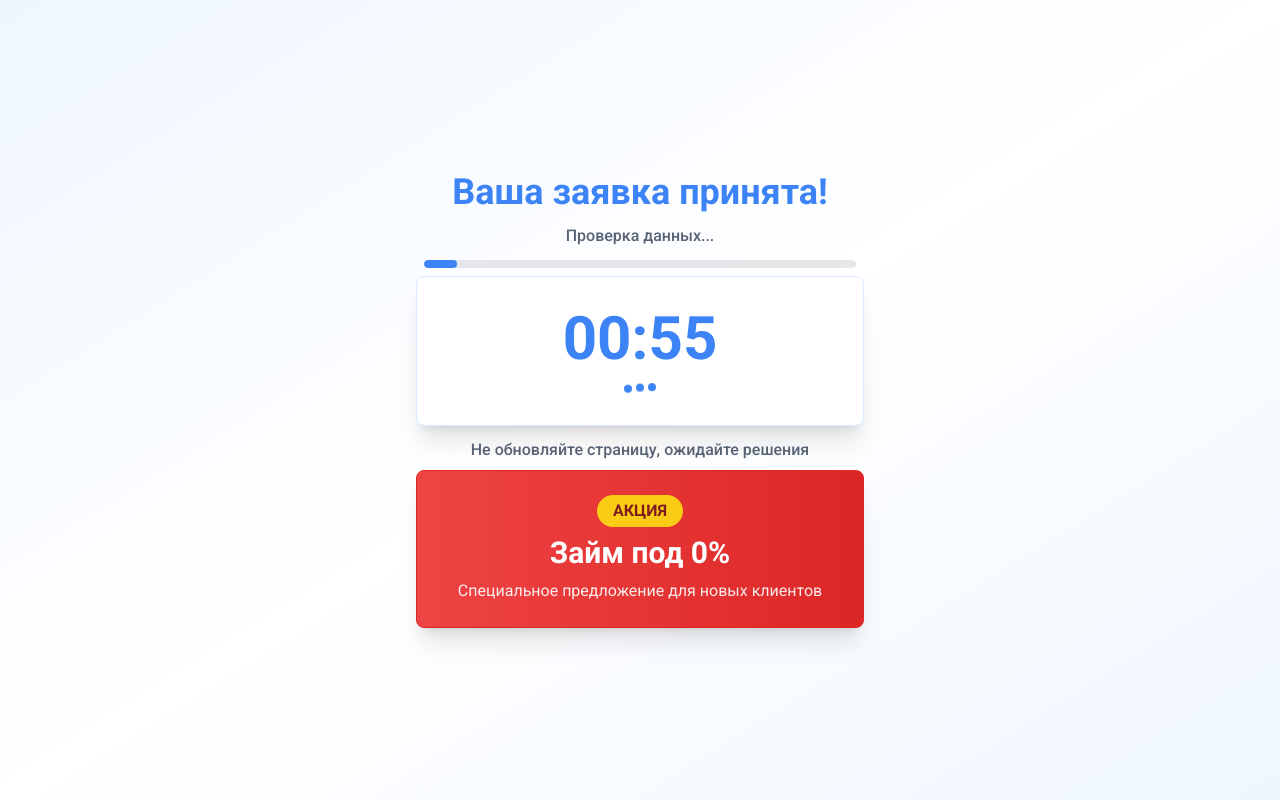
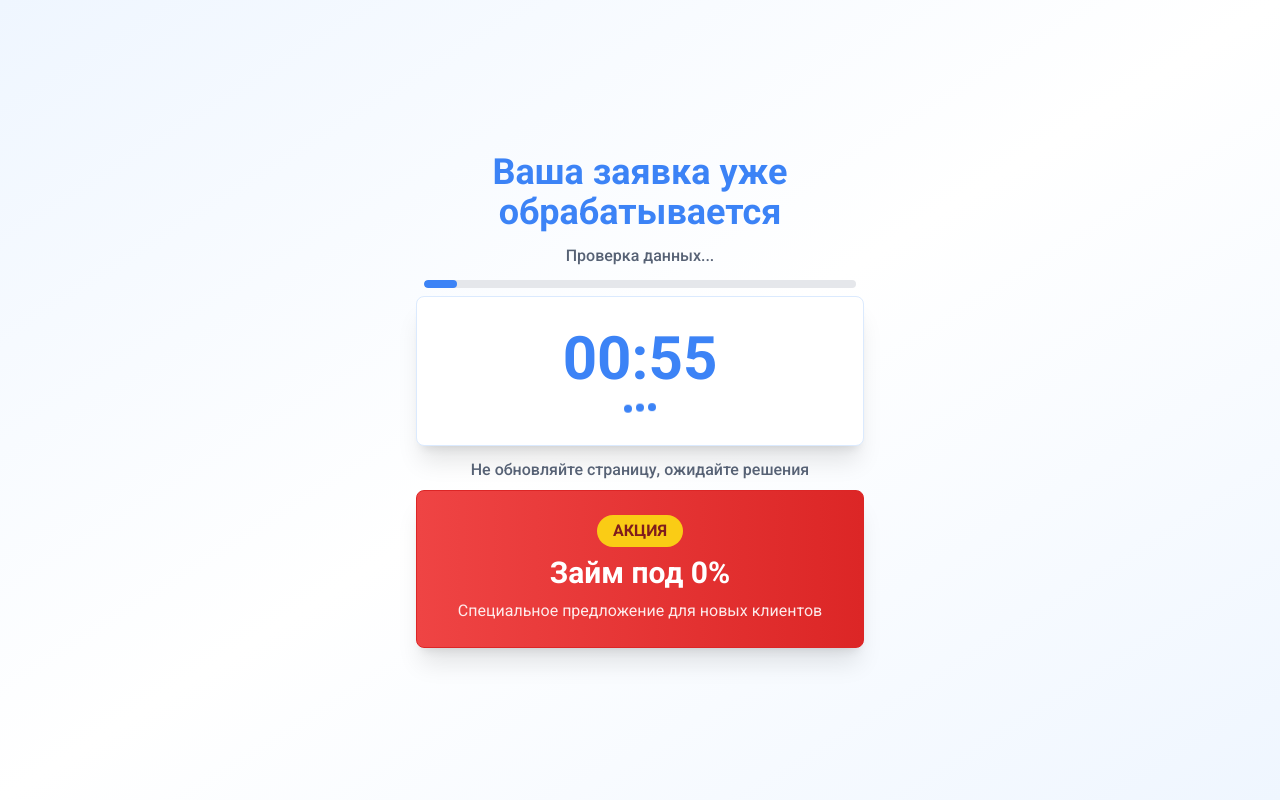
Before and after one commit to pr-poehali-dev/blue-timer-design, a React (Vite) app: page / in a window 1280 px wide. Built offline with nearby package versions, Linux system fonts and the light colour scheme.

Commit message:
Обработка заявки: текст уточнен

```diff
--- a/src/pages/Index.tsx
+++ b/src/pages/Index.tsx
@@ -79,7 +79,7 @@ const Index = () => {
       <div className="max-w-md w-full space-y-1 sm:space-y-2">
         <div className="text-center space-y-3 px-2">
           <div className="space-y-1">
-            <h1 className="text-3xl sm:text-4xl font-bold text-primary leading-tight">Ваша заявка принята!</h1>
+            <h1 className="text-3xl sm:text-4xl font-bold text-primary leading-tight">Ваша заявка уже обрабатывается</h1>
             {timeLeft === 0 && (
               <p className="text-sm sm:text-base text-muted-foreground leading-relaxed flex items-center justify-center gap-2 flex-wrap">
                 <span>С вами свяжутся наши специалисты с телефона</span>
```
